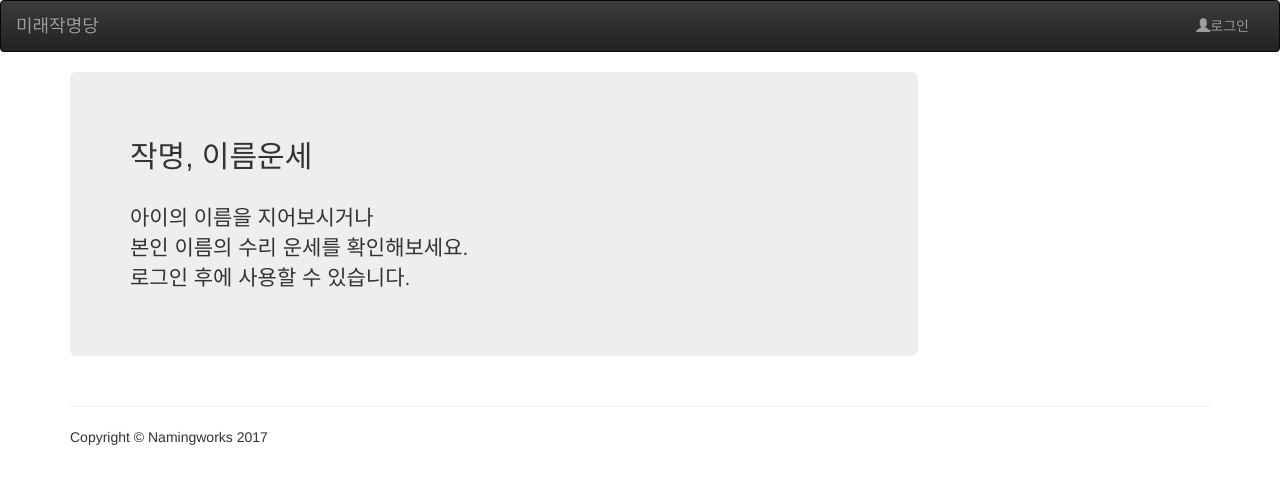
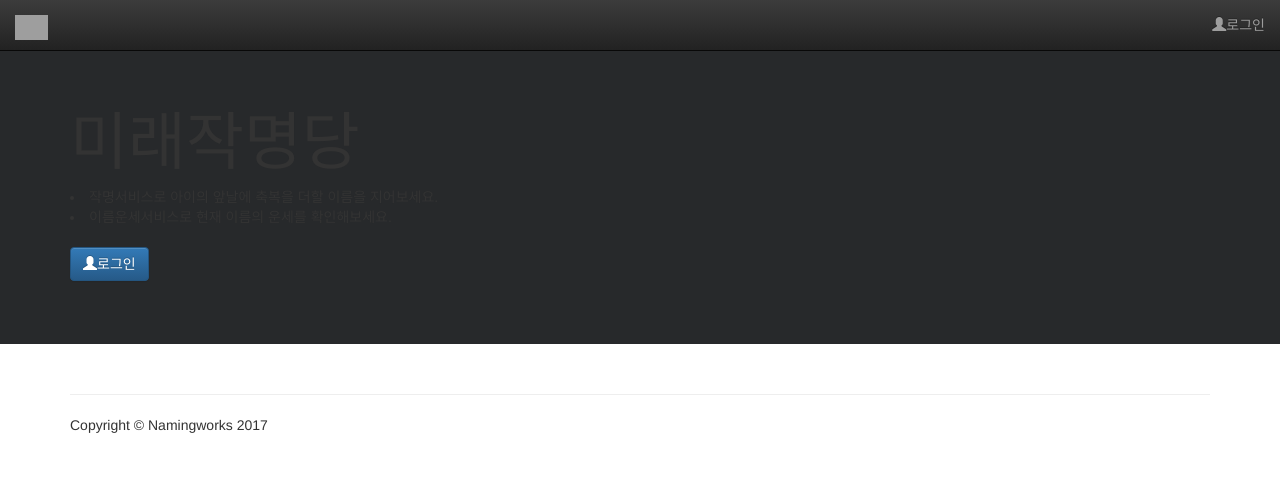
Before and after one commit to byung-u/EdenNaming, a Django app: template namingworks/namingworks/templates/index.html in a window 1280 px wide. Shown: the top 484 px of the page. Run offline with Django 3.2, Linux system fonts and the light colour scheme; the template is opened without the code that fills it, so the values that code supplies are empty; some libraries are stand-ins or nearby versions; grey boxes are pictures that could not be loaded.

Commit message:
FIX front pages

```diff
--- a/namingworks/namingworks/templates/index.html
+++ b/namingworks/namingworks/templates/index.html
@@ -7,41 +7,46 @@
 {% include "nav.html" %}
 {% endwith %}
 
+<!--<div class="container"> -->
+
+<div style="background:#27292b" class="jumbotron">
     <div class="container">
-
-    <div class="row row-offcanvas row-offcanvas-right">
-
-        <div class="col-12 col-md-9">
-            <div class="jumbotron">
-                <h2>작명, 이름운세</h2> <br>
-                <p>아이의 이름을 지어보시거나 <br>
-                본인 이름의 수리 운세를 확인해보세요. <br>
-                로그인 후에 사용할 수 있습니다.</p>
+        <br>
+        <br>
+        <h1>미래작명당</h1>
+        <li>작명서비스로 아이의 앞날에 축복을 더할 이름을 지어보세요.</li>
+        <li>이름운세서비스로 현재 이름의 운세를 확인해보세요.</li>
+        <br>
+        {% if user.is_authenticated %}
+        {% else %}
+        <p><a class="btn btn-primary" href="{% url "login" %}" role="button"><span class="glyphicon glyphicon-user"></span>로그인 </a></p>
+        {% endif %}
     </div>
+</div>
+<div class="container">
     {% if user.is_authenticated %}
     <div class="row">
         <div class="col-6 col-lg-4">
             <h2>작명하기</h2>
-                    <p><a class="btn btn-secondary" href="{% url "naming" %}" role="button">작명할 아이 정보 입력하기 &raquo;</a></p>
+            <p>탄생 정보 및 성씨 정보를 바탕으로 吉한 이름을 지어줍니다.</p>
+            <p><a class="btn btn-secondary" href="{% url "naming" %}" role="button">아이 정보 입력하기 &raquo;</a></p>
         </div><!--/span-->
     </div><!--class-->
     <div class="row">
         <div class="col-6 col-lg-4">
             <h2>이름 운세 확인하기</h2>
-                    <li>한자획수를 바탕으로 81수리 원형이정을 확인합니다.</li>
-                    <p><a class="btn btn-secondary" href="{% url "suri81" %}" role="button">한자 이름 입력하기 &raquo;</a></p>
+            <p>한자획수를 바탕으로 운세를 확인합니다.</p>
+            <p><a class="btn btn-secondary" href="{% url "suri81" %}" role="button">이름 입력하기 &raquo;</a></p>
         </div><!--/span-->
     </div><!--/row-->
     {% else %}
     {% endif %}
-        </div><!--/span-->
-    </div><!--/row-->
 
     <hr>
 
     <footer>
         <p>Copyright &copy; Namingworks 2017</p>
     </footer>
+</div> <!--/.container-->
 
-</div><!--/.container-->
 {% endblock %}
--- a/namingworks/namingworks/templates/naming_result.html
+++ b/namingworks/namingworks/templates/naming_result.html
@@ -15,7 +15,10 @@
         <h2>작명 결과</h2>
         <div class="bs-callout bs-callout-warning">
             {{ names|safe}}
-            <center><img src="{% static "image/stamp.png" %}" alt="MIRAI NAMING" height="100" width="100"></center>
+            {% if flag %}
+            <center><img src="{% static "image/stamp.png" %}" walt="MIRAI NAMING" height="100" width="300"></center>
+            {% else %}
+            {% endif %}
         </div>
         <a href="{% url "index" %}" style='float:right; clear:right;' class="btn btn-large btn-primary">HOME 화면으로</a>
     </div>
--- a/namingworks/namingworks/templates/nav.html
+++ b/namingworks/namingworks/templates/nav.html
@@ -3,7 +3,9 @@
 <!-- <nav class="navbar navbar-default navbar-fixed-top"> -->
 
 
-<nav class="navbar navbar-toggleable-md navbar-inverse bg-inverse">
+<!-- <nav class="navbar navbar-toggleable-md navbar-inverse bg-inverse navbar-fixed-top"> -->
+<nav class="navbar navbar-inverse navbar-fixed-top">
+
     <div class="container-fluid">
         <div class="navbar-header">
             <button type="button" class="navbar-toggle collapsed" data-toggle="collapse" data-target="#navbar" aria-expanded="false" aria-controls="navbar">
@@ -12,10 +14,12 @@
                 <span class="icon-bar"></span>
                 <span class="icon-bar"></span>
             </button>
-            <a class="navbar-brand" href="{% url "index" %}">미래작명당</a>
+            <a class="navbar-brand" href="{% url "index" %}">
+                <img style="max-width:100px; height: 125%;" src="{% static "image/logo.png" %}">
+            </a>
         </div>
         <div id="navbar" class="navbar-collapse collapse">
-            <ul class="nav navbar-nav">
+            <ul class="nav navbar-nav navbar-right">
                 {% for k, v in menu.items %}
                 {% if v.submenu %}
                 <li class="dropdown">
@@ -35,8 +39,6 @@
                 </li>
                 {% endif %}
                 {% endfor %}
-            </ul>
-            <ul class="nav navbar-nav navbar-right">
                 {% if user.is_authenticated %}
                 <li class="dropdown">
                     <a href="#" class="dropdown-toggle" data-toggle="dropdown">
```
Lines whose indentation alone changed are shown as unchanged.
